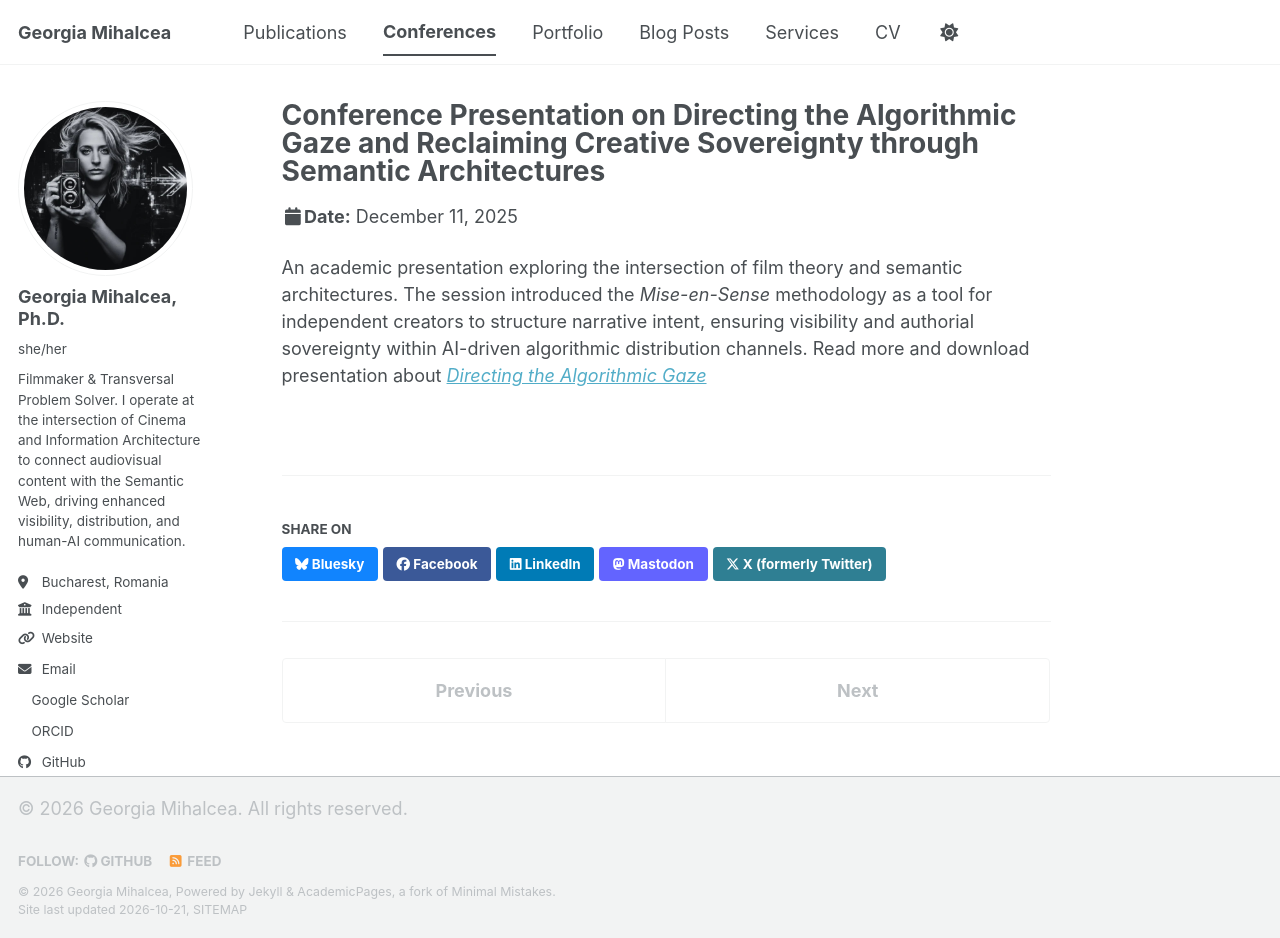
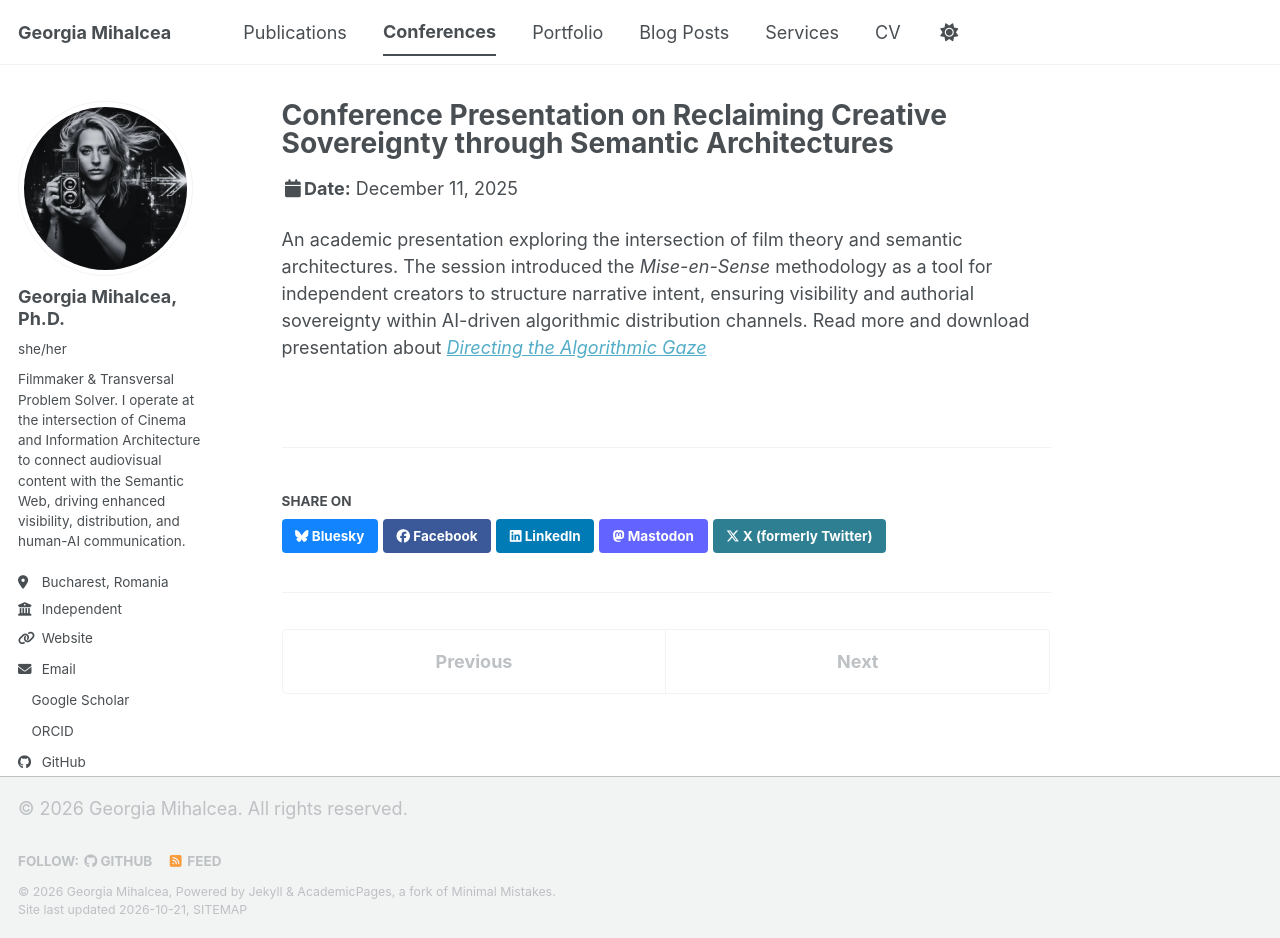
Before and after one commit to GeorgiaMihalcea/georgiamihalcea.github.io, a Jekyll site: the page built from _talks/2025-12-11-women-in-film.md, in a window 1280 px wide and 938 px high. Built offline with Jekyll 4.4.1, drawn with Linux system fonts in a browser that asks for light colours; a style sheet for code colours, icons or effects is not loaded.

Commit message:
Update talk title for women in film presentation

```diff
--- a/_talks/2025-12-11-women-in-film.md
+++ b/_talks/2025-12-11-women-in-film.md
@@ -1,5 +1,5 @@
 ---
-title: "Conference Presentation on Directing the Algorithmic Gaze and Reclaiming Creative Sovereignty through Semantic Architectures"
+title: "Conference Presentation on Reclaiming Creative Sovereignty through Semantic Architectures"
 collection: talks
 type: "Presentation"
 permalink: /talks/2025-12-11-women-in-film
```
